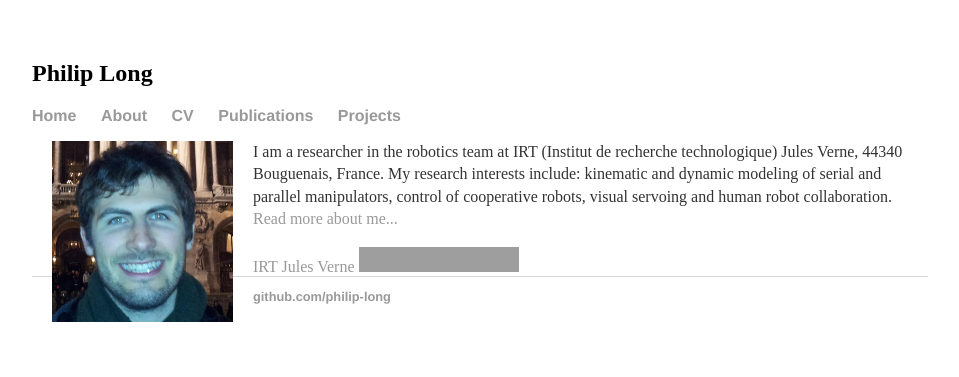
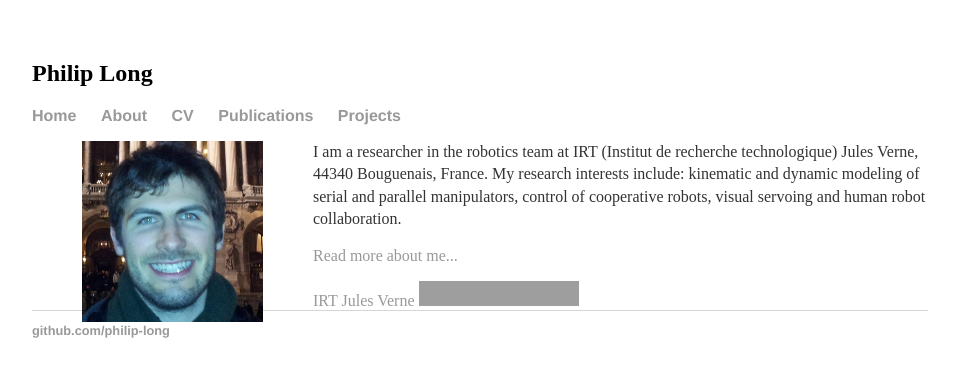
Before and after one commit to philip-long/philip-long.github.io, a Jekyll site: the page built from index.html, in a window 1280 px wide. Shown: the top 377 px of the page, without its empty margins (160-1119 px from the left). Built offline with Jekyll 4.4.1, drawn with Linux system fonts in a browser that asks for light colours; grey boxes are pictures that could not be loaded.

Commit message:
update to description

```diff
--- a/index.html
+++ b/index.html
@@ -6,9 +6,12 @@ title: Philip Long, PhD, Roboticist
 
 
 <p>
-<img src="./images/Philip_Long2.png.jpeg" alt="my_photo" hspace="20" style="float: left;" />
+<img src="./images/Philip_Long2.png.jpeg" alt="my_photo" hspace="50" style="float: left;" />
 I am a researcher in the robotics team at IRT (Institut de recherche technologique) Jules Verne, 44340 Bouguenais, France.
        My research interests include: kinematic and dynamic modeling of serial and parallel manipulators, control of cooperative robots, visual servoing and human robot collaboration.
+</p>
+
+
 
 
 
```
